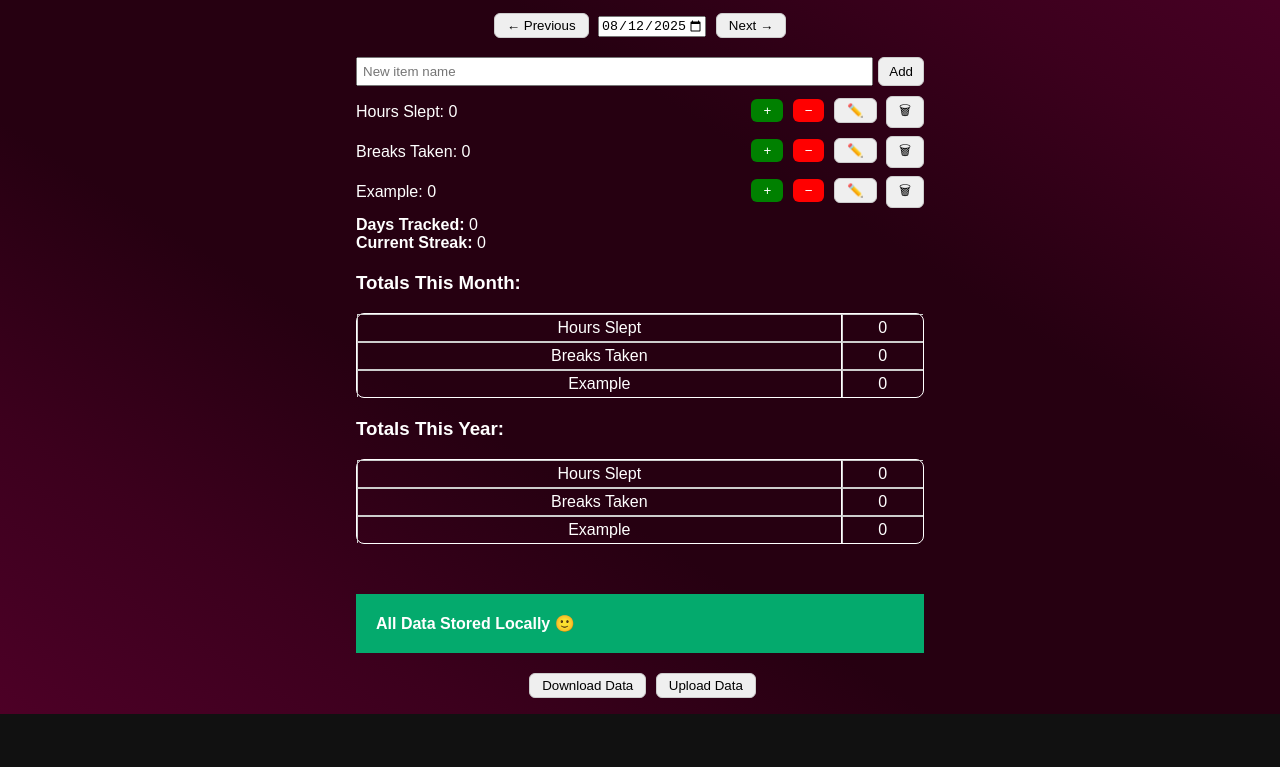
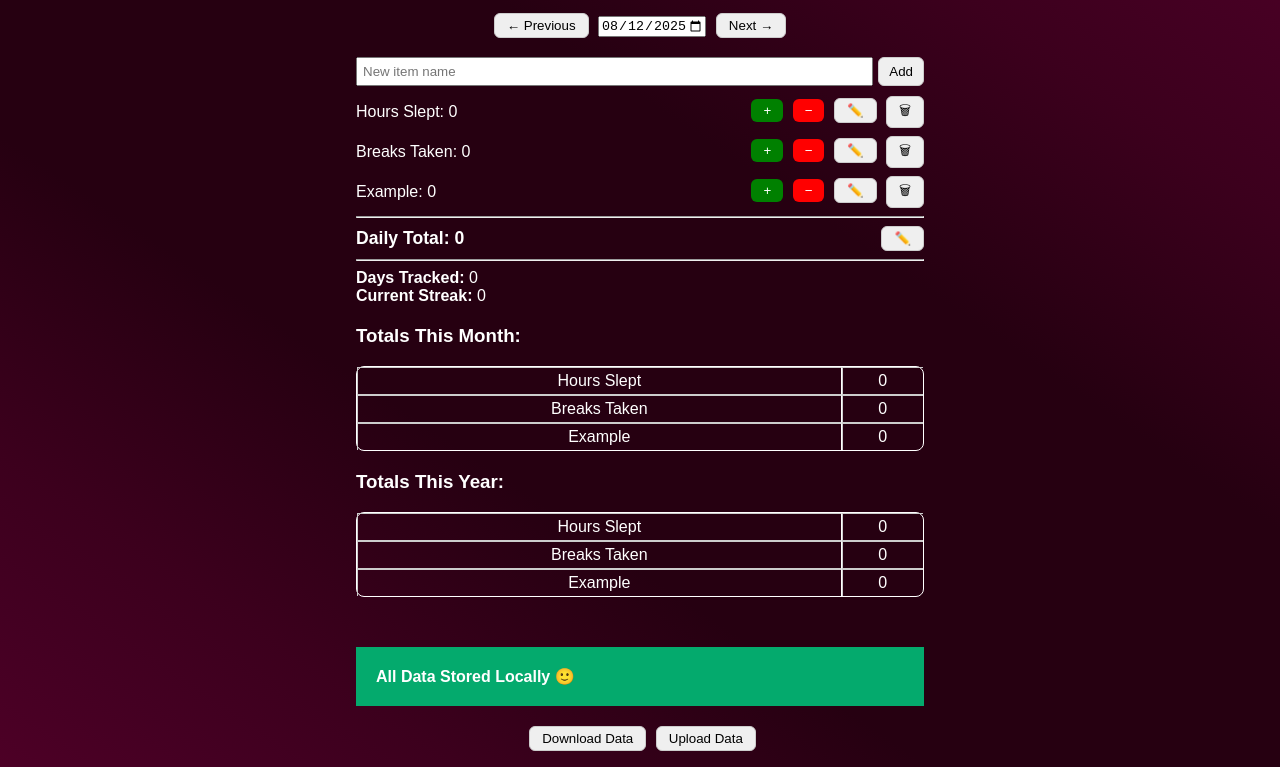
Before and after one commit to bobjoerules/Daily-Tracker, a plain HTML site: page index.html in a window 1280 px wide. Shown: the part 101-868 px from the top of the page. Before the commit the page ends 815 px from the top, so only its background shows below. Drawn offline with Linux system fonts and the light colour scheme.

Commit message:
Added Daily Total

```diff
--- a/script.js
+++ b/script.js
@@ -12,6 +12,8 @@ const datePicker = document.getElementById("datePicker");
 const itemsDiv = document.getElementById("items");
 const monthTotalsDiv = document.getElementById("monthTotals");
 const yearTotalsDiv = document.getElementById("yearTotals");
+let dailyTotalName = localStorage.getItem("dailyTotalName") || "Daily Total";
+
 
 // Load today's date
 const today = getLocalDateStr();
@@ -42,6 +44,19 @@ function loadItems() {
         `;
         itemsDiv.appendChild(div);
     });
+
+    const totalCount = itemsList.reduce((sum, item) => sum + (dayData[item] || 0), 0);
+    itemsDiv.appendChild(document.createElement('hr'));
+    const totalDiv = document.createElement("div");
+    totalDiv.className = "item total-item";
+    totalDiv.innerHTML = `
+    <span>${dailyTotalName}: ${totalCount}</span>
+    <div>
+        <button onclick="editDailyTotalName()">✏️</button>
+    </div>
+    `;
+    itemsDiv.appendChild(totalDiv);
+    itemsDiv.appendChild(document.createElement('hr'));
 
     // Monthly totals
     const monthTotals = getTotalsForRange(date, "month", data);
@@ -250,3 +265,10 @@ function editItem(oldName) {
 
     loadItems();
 }
+function editDailyTotalName() {
+    const newName = prompt("Enter a new name for the daily total:", dailyTotalName)?.trim();
+    if (!newName || newName === dailyTotalName) return;
+    dailyTotalName = newName;
+    localStorage.setItem("dailyTotalName", dailyTotalName);
+    loadItems();
+}
--- a/style.css
+++ b/style.css
@@ -139,3 +139,8 @@ img.icon{
         height: 40px;
     }
 }
+
+.total-item span {
+    font-weight: bold;
+    font-size: 1.1em;
+}
```
